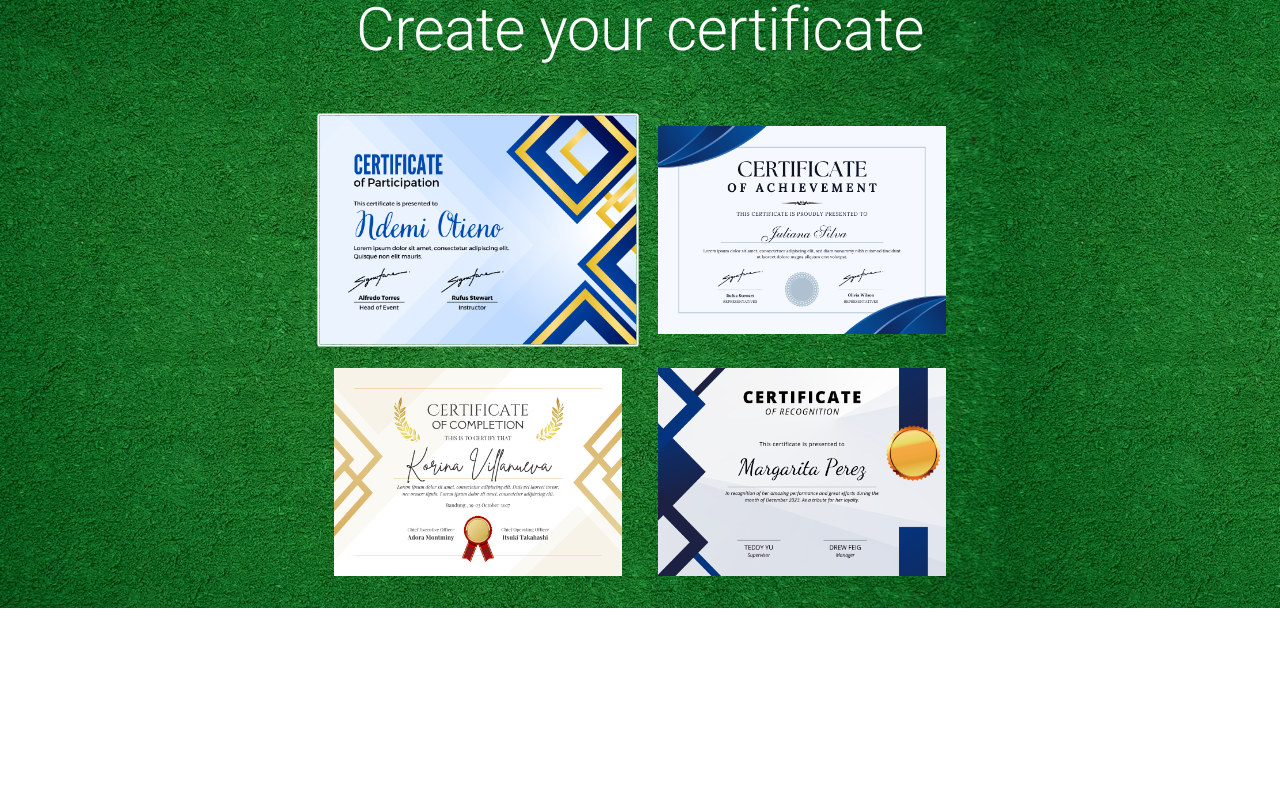
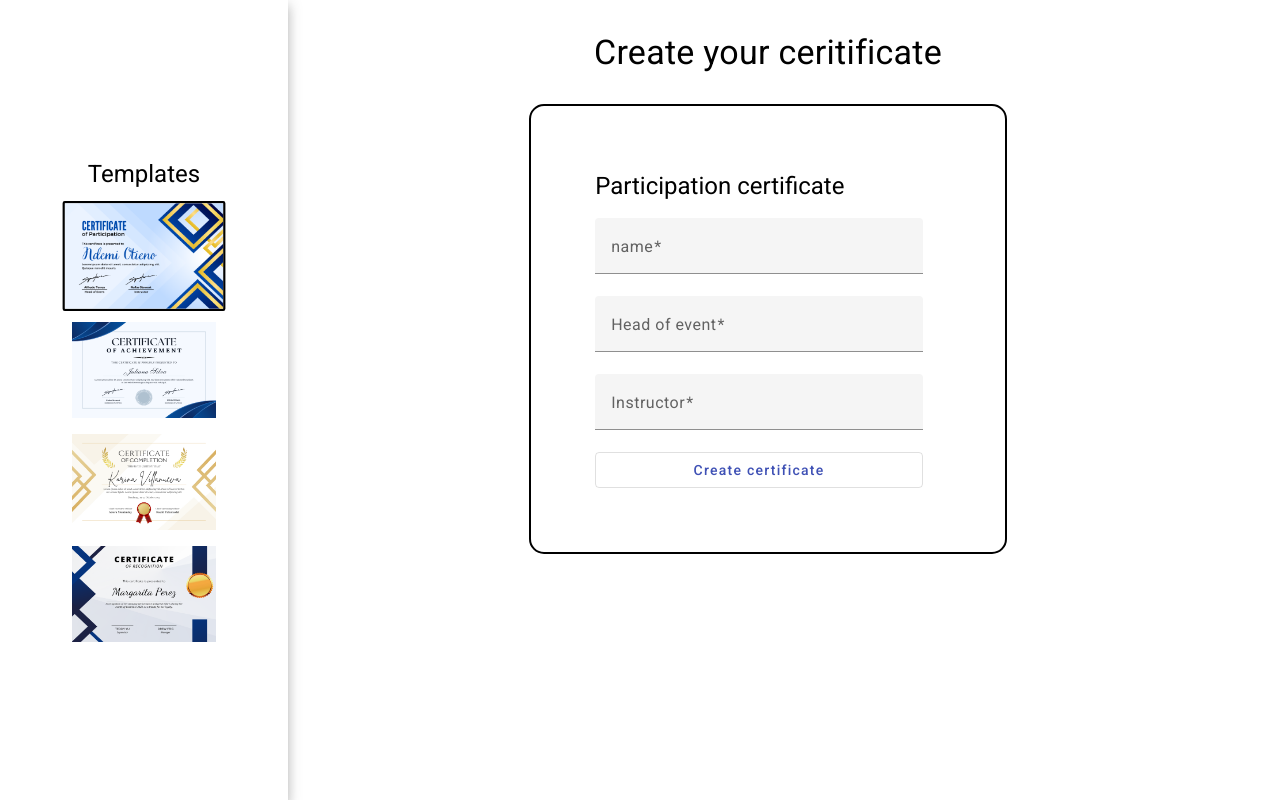
Before and after one commit to JunaidOfficialNow/certificate-generator-client, an Angular app: page / in a window 1280 px wide. Built offline with nearby package versions, Linux system fonts and the light colour scheme.

Commit message:
created version 3

```diff
--- a/src/app/app.component.html
+++ b/src/app/app.component.html
@@ -35,46 +35,54 @@
     padding: 2rem;
   }
   .templates {
-    place-items: center;
-    display:  inline-grid;
-    grid-template-columns: 1fr 1fr;
+    display:  flex;
+    flex-direction: column;
     gap: 2rem;
     justify-content: center;
-    margin-top: 2rem;
   }
   .template {
-     width: 18rem;
-     height: 13rem;
+     width: 9rem;
+     height: 6rem;
   }
     h1 {
       margin-bottom: 2rem!important;
       font-weight: bolder;
     }
-    .header {
-      width: 100%;
+
+
+    .container {
+      width: 100vw;
+      height: 100vh;
       display: flex;
-      color: white;
-      background-image: url('./assets/green-bg.avif');
+    }
+
+    .sidebar {
+      padding: 0 1rem 0 1rem;
+      position: fixed;
+      height: 100vh;
+      width: 20vw;
+      display: flex;
+      flex-direction: column;
+      justify-content: center;
+      align-items: center;
+      gap: 1rem;
+      /* background-color: cadetblue; */
+    }
+
+    .main {
+      padding-left: 20vw;
+      padding-top: 2rem;
+      flex-grow: 1;
+      display: flex;
       flex-direction: column;
       align-items: center;
-      padding-bottom: 2rem;
-    }
-
-    .templates-wrapper {
-      display: flex;
-      align-items: center;
-      justify-content: center;
     }
 
 </style>
 
-<div class="header">
-  <h1 class="mat-headline-2">Create your certificate</h1>
-  <!-- <h3 class="mat-headline-6">
-    Select a template, enter details and generate!
-  </h3> -->
-  <div class="templates-wrapper">
-    <div class="templates">
+<div class="container">
+  <div class="sidebar mat-elevation-z8">
+    <h3 class="mat-headline-5">Templates</h3>
         <img
           src="./assets/1.png"
           (click)="selectTemplate(1)"
@@ -105,5 +113,32 @@
         />
       </div>
 
+      <div class="main">
+
+        <div class="header">
+          <h1 class="mat-headline-4">Create your ceritificate</h1>
         </div>
+
+        <div class="form-area">
+
+          @switch (selected()) {
+            @case (1) {
+              <app-template-one-form/>
+            }
+            @case (2) {
+              <app-template-two-form/>
+            }
+            @case (3) {
+              <app-template-three-form/>
+            }
+            @case (4) {
+              <app-template-four-form/>
+            }
+          }
+
         </div>
+
+      </div>
+
+
+</div>
--- a/src/app/app.component.ts
+++ b/src/app/app.component.ts
@@ -4,7 +4,6 @@ import { NgClass } from '@angular/common';
 import { TemplateTwoFormComponent } from './template-two-form/template-two-form.component';
 import { TemplateThreeFormComponent } from './template-three-form/template-three-form.component';
 import { TemplateFourFormComponent } from './template-four-form/template-four-form.component';
-import { MatDialog , MatDialogModule} from '@angular/material/dialog';
 
 @Component({
   selector: 'app-root',
@@ -15,7 +14,6 @@ import { MatDialog , MatDialogModule} from '@angular/material/dialog';
     TemplateTwoFormComponent,
     TemplateThreeFormComponent,
     TemplateFourFormComponent,
-    MatDialogModule
   ],
   templateUrl: './app.component.html'
 })
@@ -23,23 +21,8 @@ export class AppComponent {
   selected = signal(1);
   @ViewChild('formArea') formArea!: ElementRef;
 
-  matDialog = inject(MatDialog)
 
   selectTemplate(id: number) {
     this.selected.set(id);
-    switch(this.selected()) {
-      case 1:
-        this.matDialog.open(TemplateOneFormComponent);
-        break
-      case 2:
-        this.matDialog.open(TemplateTwoFormComponent);
-        break;
-      case 3:
-        this.matDialog.open(TemplateThreeFormComponent);
-        break;
-      case 4:
-        this.matDialog.open(TemplateFourFormComponent);
-        break;
-    }
   }
 }
--- a/src/styles.css
+++ b/src/styles.css
@@ -4,7 +4,7 @@ html, body { height: 100%; scroll-behavior: smooth!important; }
 body { margin: 0; font-family: Roboto, "Helvetica Neue", sans-serif; }
 
 form {
-  width: 40vw;
+  width: 80%;
   display: flex;
   flex-direction: column;
   padding: 2rem;
```
Lines whose indentation alone changed are shown as unchanged.
